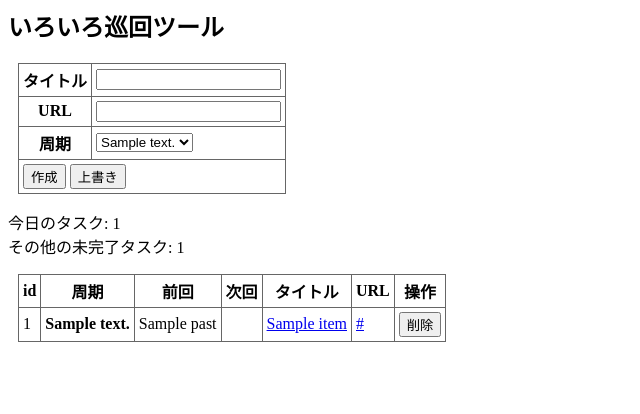
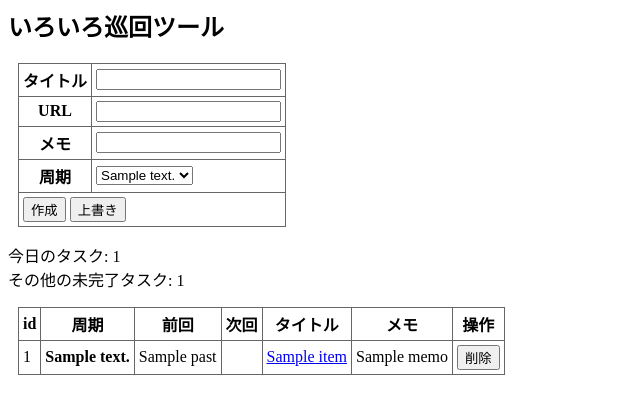
Before and after one commit to Cuhey3/myflow, a Python web app: template public/static/templates/antenna.html in a window 1280 px wide. Shown: the top 414 px of the page, without its empty margins (0-640 px from the left). Run offline with Jinja, Linux system fonts and the light colour scheme; the template is opened without the code that fills it: most values are stand-ins (such as "Sample title", 1, 10 or a date in 2020).

Commit message:
add memo input

```diff
--- a/public/static/templates/antenna.html
+++ b/public/static/templates/antenna.html
@@ -20,6 +20,7 @@
                     var select = document.getElementsByName('span')[0];
                     document.location.href='/antenna?method=create&name=' + value
                         + '&url=' + document.getElementsByName('url')[0].value
+                        + '&memo=' + document.getElementsByName('memo')[0].value
                         + '&span=' + select.options[select.selectedIndex].value;
                 }
             }
@@ -46,6 +47,7 @@
                         }
                     }
                 }
+                document.getElementsByName('memo')[0].value = row.children[5].innerHTML
                 var next = row.children[3].innerHTML;
                 document.getElementsByName('current')[0].value = next <= now;
                 document.getElementsByName('id_')[0].value = id;
@@ -56,6 +58,7 @@
                         document.getElementsByName('span')[0].selectedIndex = i;
                     }
                 }
+                window.scrollTo(0, 0);
             }
             function update(){
                 var id_ = document.getElementsByName('id_')[0].value;
@@ -69,6 +72,7 @@
                             document.location.href='/antenna?method=update&id=' + id_
                                 + '&name=' + value
                                 + '&url=' + document.getElementsByName('url')[0].value
+                                + '&memo=' + document.getElementsByName('memo')[0].value
                                 + '&span=' + select.options[select.selectedIndex].value
                                 + '&current=' + document.getElementsByName('current')[0].value;
                         }
@@ -110,6 +114,10 @@
                 <td><input type="text" name="url"></input></td>
             </tr>
             <tr>
+                <th>メモ</th>
+                <td><input type="text" name="memo"></input></td>
+            </tr>
+            <tr>
                 <th>周期</th>
                 <td>
                     <select name="span">
@@ -136,7 +144,7 @@
                 <th>前回</th>
                 <th>次回</th>
                 <th>タイトル</th>
-                <th>URL</th>
+                <th>メモ</th>
                 <th>操作</th>
             </tr>
             {% for item in items %}
@@ -147,7 +155,7 @@
                 <td>{% if item.next %}{{item.next}}{% endif %}</td>
                 <td>{% if item.span == 'complete' %}{{item.name | escape}}{% else %}<a href="{% if item.url and util.is_current(item) %}{{item.url}}{% else %}javascript:void(0){% endif %}"
                         onclick='setTimeout({% if item.span == "once" and util.is_current(item) %}finish("{{item.id}}"){% else %}reload("{{item.id | escape}}", {% if util.is_future(item) %}true{% else %}false{% endif %}){% endif %}, 10)' {% if item.url and util.is_current(item) %}target=_blank{% endif %}>{{item.name | escape}}</a>{% endif %}</td>
-                <td>{% if item.url %}<a href="{{item.url}}" target=_blank>{{item.url}}</a>{% endif %}</td>
+                <td>{{item.memo}}</td>
                 <td>
                     {% if util.is_future(item) or item.get('next', '') == '' or item.span == 'complete' %}
                         <input type="button" value="削除" onclick="deleteItem('{{item.id}}')">
```
Also changed, not shown: public/static/client-dataflow.html (added, +42 -0 lines), sources/routes/myantenna.py (+6 -2 lines).
